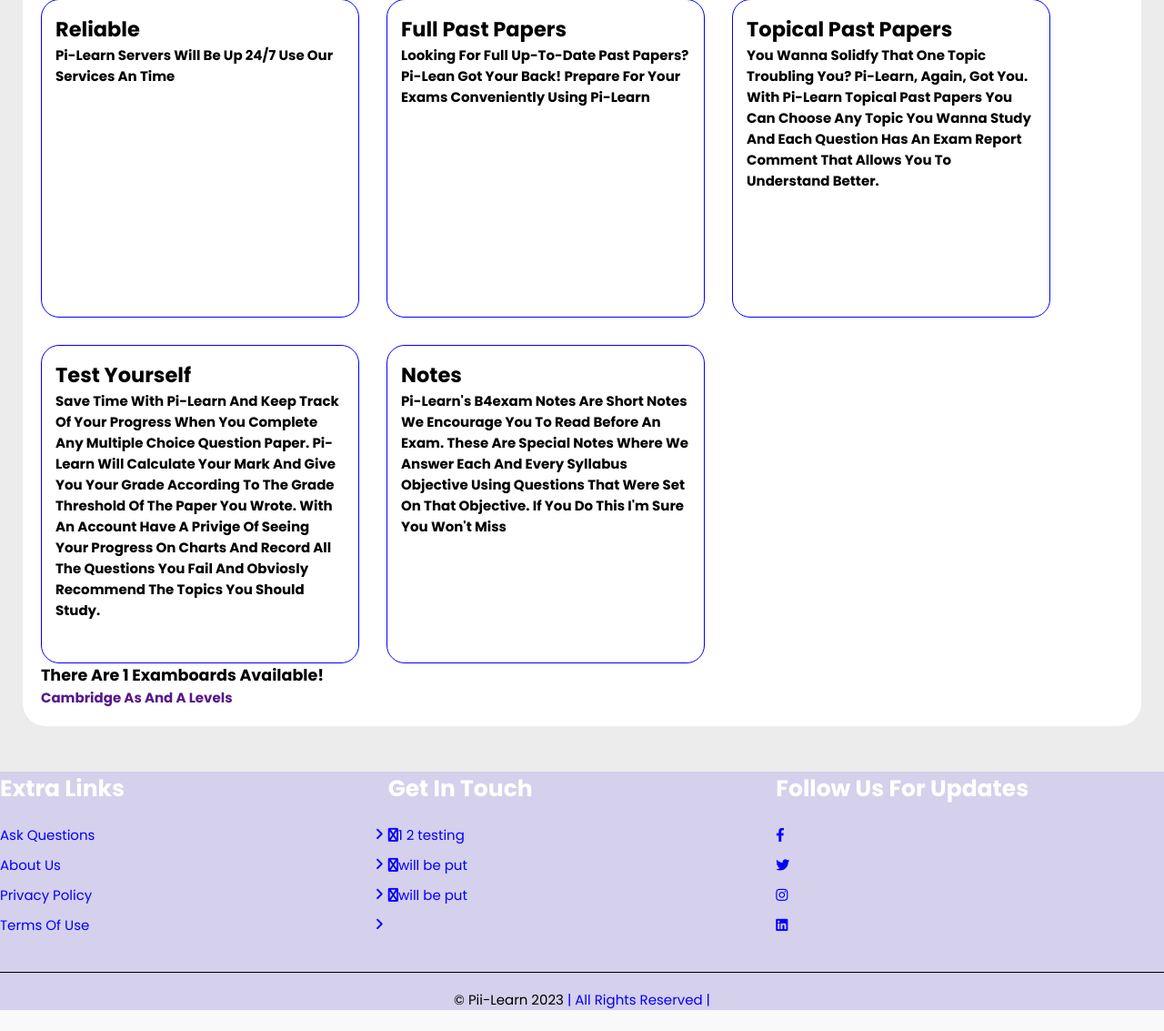
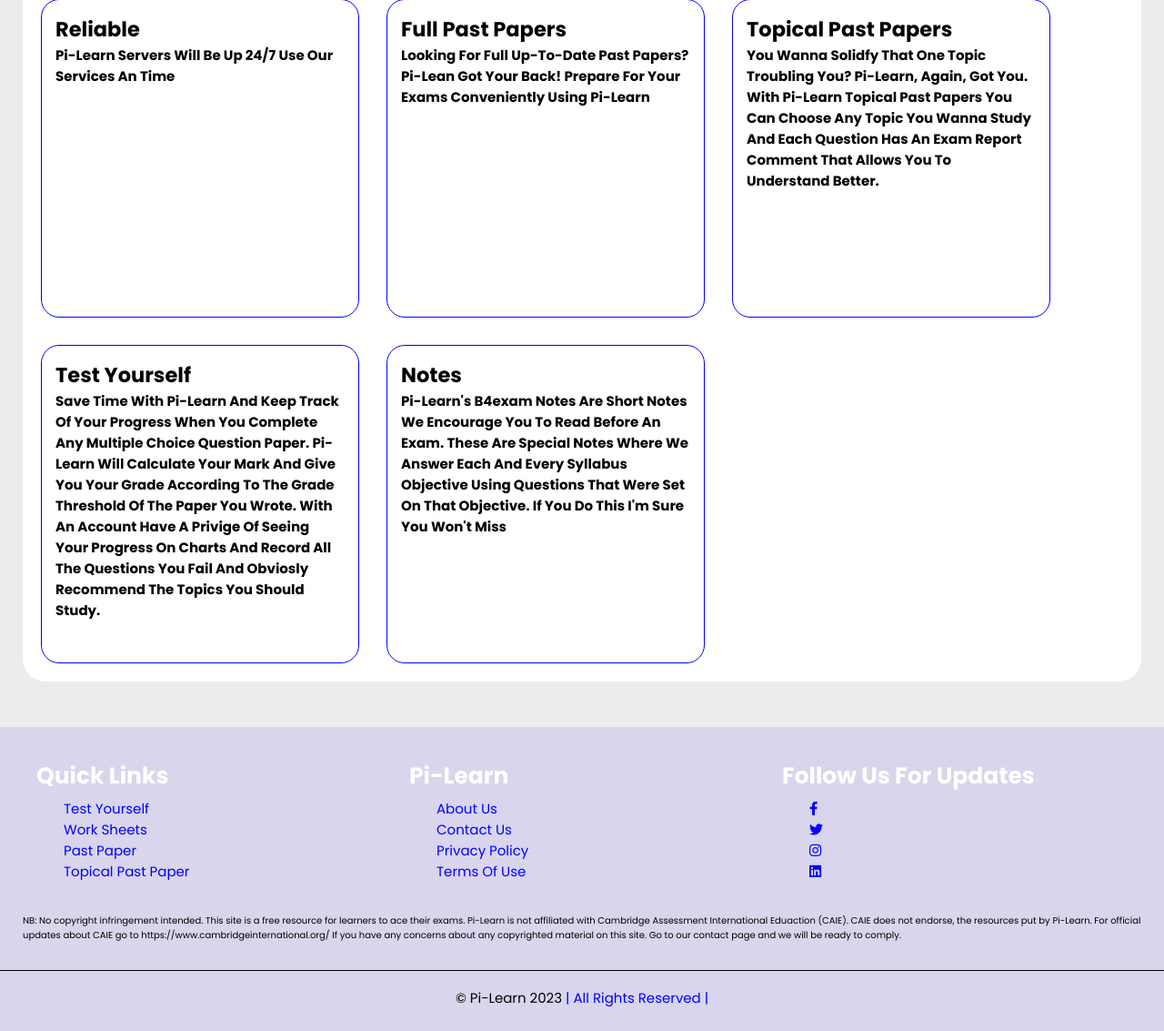
Before and after one commit to eliaschikwanda/pi-learn-1.0, a Django app: page / in a window 1280 px wide. Shown: the part 498-1631 px from the top of the page at 91% size. Before the commit the page ends 1608 px from the top, so only its background shows below. Run offline with Django 4.2, Linux system fonts and the light colour scheme; data comes from the database, SQL or seed files in the repository; some libraries are stand-ins or nearby versions.

Commit message:
updating the footer page

```diff
--- a/examsolution/static/examsolution/css/style.css
+++ b/examsolution/static/examsolution/css/style.css
@@ -668,46 +668,56 @@
 .footer {
     background-size: cover;
     background-position: center;
-    background-attachment: fixed;
-    background-color: rgba(63, 28, 221, 0.133);
+    background-color: rgba(93, 63, 228, 0.133);
 }
 
 .footer .box-container {
-    display: grid;
+    margin-bottom: 2.5rem;
+    margin-left: 2.5rem;
+    margin-right: 2.5rem;
+    display:grid;
     grid-template-columns: repeat(auto-fit,minmax(25rem,1fr));
+}
+
+.footer .box-container .box {
+    margin-top: 2.5rem;
+    margin-left: 0.5rem;
+    padding: 1rem;
 }
 
 .footer .box-container .box h3 {
     color: var(--white);
     font-size: 2.5rem;
-    padding-bottom: 2rem;
+    padding-bottom: 0.5rem;
 }
 
 .footer .box-container .box a {
     color: blue;
     font-size: 1.5rem;
     padding-bottom: 1rem;
-    display: block;
 }
 
 .footer .box-container .box a {
     color: blue;
-    padding-right: .5rem;
-    transition: 2s linear;
+    margin-left: 3rem;
 
 }
-.footer .box-container .box .lower_case {
-    text-transform: lowercase;
+
+.footer .disclaimer {
+    margin-left: 2.5rem;
+    margin-right: 2.5rem;
 }
 
-.footer .box-container .box a:hover i {
-    padding-right: 1rem;
+.footer .disclaimer p {
+    font-size: 1rem;
+    text-transform: none;
 }
 
 .footer .copy_right {
     text-align: center;
     padding-top: 1.75rem;
     margin-top: 3rem;
+    padding-bottom: 2.5rem;
     border-top: .1rem solid black;
     font-size: 1.5rem;
     color: black;
--- a/examsolution/templates/examsolution/base.html
+++ b/examsolution/templates/examsolution/base.html
@@ -111,31 +111,55 @@
         <div class="box-container">
 
             <div class="box">
-                <h3>extra links</h3>
-                <a href="#"><i class="fas fa-angle-right"></i>ask questions</a>
-                <a href="#"><i class="fas fa-angle-right"></i>about us</a>
-                <a href="#"><i class="fas fa-angle-right"></i>privacy policy</a>
-                <a href="#"><i class="fas fa-angle-right"></i>terms of use</a>
+                <h3>Quick Links</h3>
+                <a href="#">Test Yourself</a>
+                <br>
+                <a href="#">Work Sheets</a>
+                <br>
+                <a href="#">Past Paper</a>
+                <br>
+                <a href="#">Topical Past Paper</a>
+                <br>
             </div>
 
             <div class="box">
-                <h3>get in touch</h3>
-                <a class="lower_case" href="#"><i class="fab fa-phone"></i>1 2 testing</a>
-                <a class="lower_case" href="#"><i class="fab fa-envelope"></i>will be put</a>
-                <a class="lower_case" href="#"><i class="fab fa-envelope"></i>will be put</a>
+                <h3>Pi-Learn</h3>
+                <a href="#">About us</a>
+                <br>
+                <a href="#">Contact us</a>
+                <br>
+                <a href="#">Privacy Policy</a>
+                <br>
+                <a href="#">terms of use</a>
+                <br>
             </div>
 
             <div class="box">
                 <h3>follow us for updates</h3>
                 <a href="#"><i class="fab fa-facebook-f"></i></a>
+                <br>
                 <a href="#"><i class="fab fa-twitter"></i></a>
+                <br>
                 <a href="#"><i class="fab fa-instagram"></i></a>
+                <br>
                 <a href="#"><i class="fab fa-linkedin"></i></a>
+                <br>
             </div>
-
         </div>
 
-        <div class="copy_right"> &copy Pii-Learn 2023 <span>| all rights reserved |</span></div>
+        <div class="disclaimer">
+            <p>
+                NB: No copyright infringement intended. This site is a free resource for learners
+                to ace their exams. Pi-Learn is not affiliated with Cambridge Assessment International Eduaction (CAIE).
+                CAIE does not endorse, the resources put by Pi-Learn. For official updates about CAIE go to https://www.cambridgeinternational.org/
+                If you have any concerns about any copyrighted material on this site. Go to our contact page
+                and we will be ready to comply.
+
+            </p>
+        </div>
+
+
+        <div class="copy_right"> &copy Pi-Learn 2023 <span>| all rights reserved |</span></div>
 
     </section>
     <!-- footer section ends here -->
--- a/examsolution/templates/examsolution/home.html
+++ b/examsolution/templates/examsolution/home.html
@@ -63,28 +63,6 @@
         </div>
     </div>
 
-
-
-    <section class="examboard">
-        {% if all_exam_boards %}
-
-            <h3> There are <span id="exam_board_num">{{ all_exam_boards.count }}</span> examboards available! </h3>
-            {% for exam_board in all_exam_boards  %}
-
-                <a href="" id="exam_board_names"> {{ exam_board.exam_board }} </a>
-
-
-            {% endfor %}
-
-        {% else %}
-
-            <p> Sorry No exam boards available to show</p>
-
-        {% endif %}
-
-
-    </section>
-
 </section>
 
 {% endblock content %}
```
